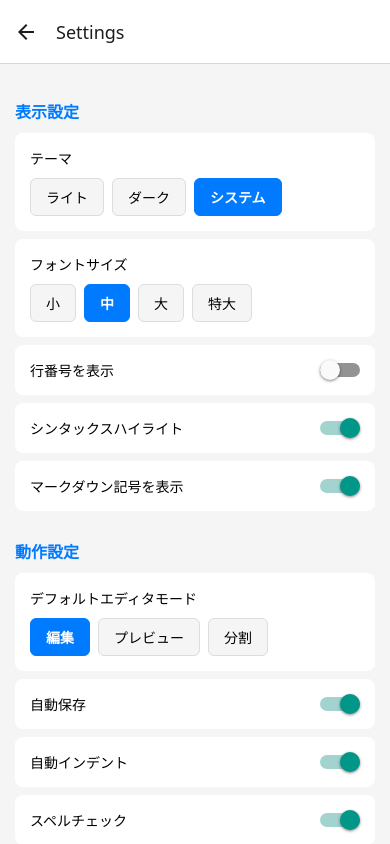
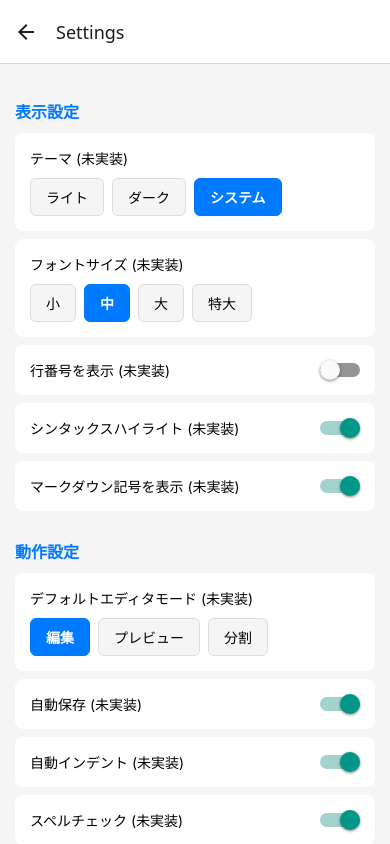
Before and after one commit to iwamaki/Noteapp, a React Native app: screen /Settings in a window 390 px wide. Shown: the top 844 px of the page. Built offline with nearby package versions, Linux system fonts and the light colour scheme; no server answers.

Commit message:
aaaa
c

yyg

```diff
--- a/src/features/settings/SettingsScreen.tsx
+++ b/src/features/settings/SettingsScreen.tsx
@@ -96,31 +96,31 @@ function SettingsScreen() {
       <View style={styles.content}>
         {/* 1. 表示設定 */}
         {renderSection('表示設定')}
-        {renderPicker('テーマ', settings.theme, [
+        {renderPicker('テーマ (未実装)', settings.theme, [
           { label: 'ライト', value: 'light' },
           { label: 'ダーク', value: 'dark' },
           { label: 'システム', value: 'system' },
         ])}
-        {renderPicker('フォントサイズ', settings.fontSize, [
+        {renderPicker('フォントサイズ (未実装)', settings.fontSize, [
           { label: '小', value: 'small' },
           { label: '中', value: 'medium' },
           { label: '大', value: 'large' },
           { label: '特大', value: 'xlarge' },
         ])}
         {renderOption(
-          '行番号を表示',
+          '行番号を表示 (未実装)',
           settings.showLineNumbers,
           undefined,
           () => updateSettings({ showLineNumbers: !settings.showLineNumbers })
         )}
         {renderOption(
-          'シンタックスハイライト',
+          'シンタックスハイライト (未実装)',
           settings.syntaxHighlight,
           undefined,
           () => updateSettings({ syntaxHighlight: !settings.syntaxHighlight })
         )}
         {renderOption(
-          'マークダウン記号を表示',
+          'マークダウン記号を表示 (未実装)',
           settings.showMarkdownSymbols,
           undefined,
           () => updateSettings({ showMarkdownSymbols: !settings.showMarkdownSymbols })
@@ -128,39 +128,39 @@ function SettingsScreen() {
 
         {/* 2. 動作設定 */}
         {renderSection('動作設定')}
-        {renderPicker('デフォルトエディタモード', settings.defaultEditorMode, [
+        {renderPicker('デフォルトエディタモード (未実装)', settings.defaultEditorMode, [
           { label: '編集', value: 'edit' },
           { label: 'プレビュー', value: 'preview' },
           { label: '分割', value: 'split' },
         ])}
         {renderOption(
-          '自動保存',
+          '自動保存 (未実装)',
           settings.autoSaveEnabled,
           undefined,
           () => updateSettings({ autoSaveEnabled: !settings.autoSaveEnabled })
         )}
         {renderOption(
-          '自動インデント',
+          '自動インデント (未実装)',
           settings.autoIndent,
           undefined,
           () => updateSettings({ autoIndent: !settings.autoIndent })
         )}
         {renderOption(
-          'スペルチェック',
+          'スペルチェック (未実装)',
           settings.spellCheck,
           undefined,
           () => updateSettings({ spellCheck: !settings.spellCheck })
         )}
         {renderOption(
-          '自動補完',
+          '自動補完 (未実装)',
           settings.autoComplete,
           undefined,
           () => updateSettings({ autoComplete: !settings.autoComplete })
         )}
 
         {/* 3. LLM（AI）設定 */}
-        {renderSection('LLM（AI）設定')}
-        {renderPicker('プライバシーモード', settings.privacyMode, [
+        {renderSection('LLM（AI）設定 (未実装)')}
+        {renderPicker('プライバシーモード (未実装)', settings.privacyMode, [
           { label: '通常', value: 'normal' },
           { label: 'プライベート', value: 'private' },
         ])}
@@ -168,25 +168,25 @@ function SettingsScreen() {
         {/* 4. システムと通知 */}
         {renderSection('システムと通知')}
         {renderOption(
-          'バージョン更新通知',
+          'バージョン更新通知 (未実装)',
           settings.updateNotifications,
           undefined,
           () => updateSettings({ updateNotifications: !settings.updateNotifications })
         )}
         {renderOption(
-          'バックアップ完了通知',
+          'バックアップ完了通知 (未実装)',
           settings.backupNotifications,
           undefined,
           () => updateSettings({ backupNotifications: !settings.backupNotifications })
         )}
         {renderOption(
-          'LLM処理完了通知',
+          'LLM処理完了通知 (未実装)',
           settings.llmNotifications,
           undefined,
           () => updateSettings({ llmNotifications: !settings.llmNotifications })
         )}
         {renderOption(
-          '高コントラストモード',
+          '高コントラストモード (未実装)',
           settings.highContrastMode,
           undefined,
           () => updateSettings({ highContrastMode: !settings.highContrastMode })
```
Also changed, not shown: 1 other file (tests, documents, lock files or other folders).
